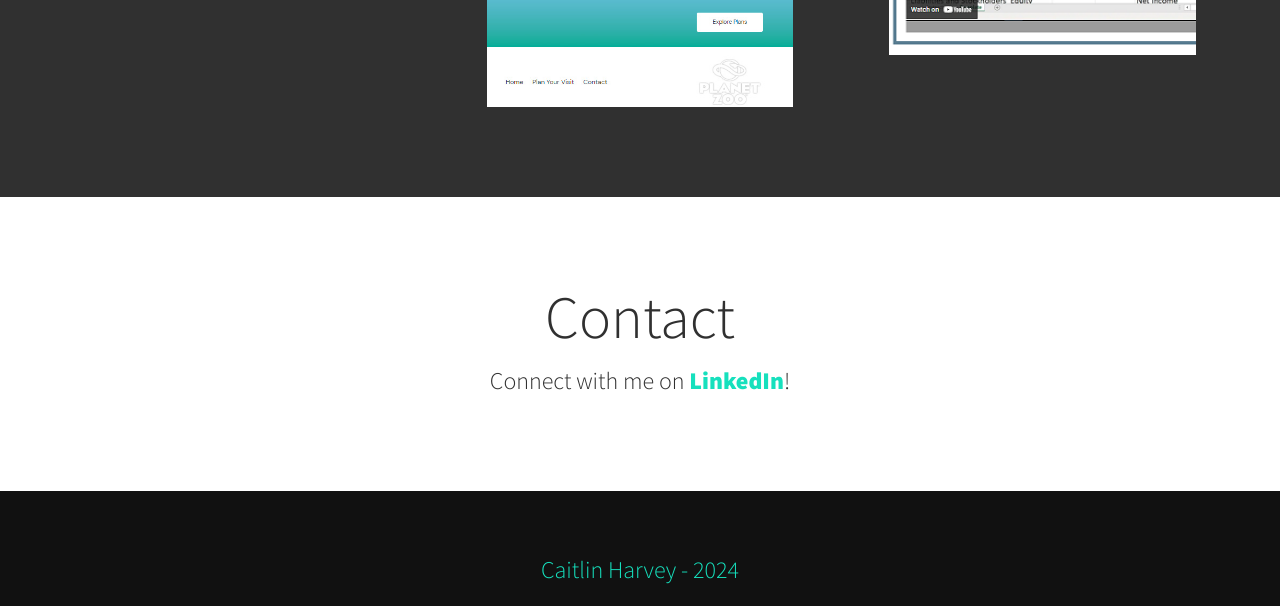
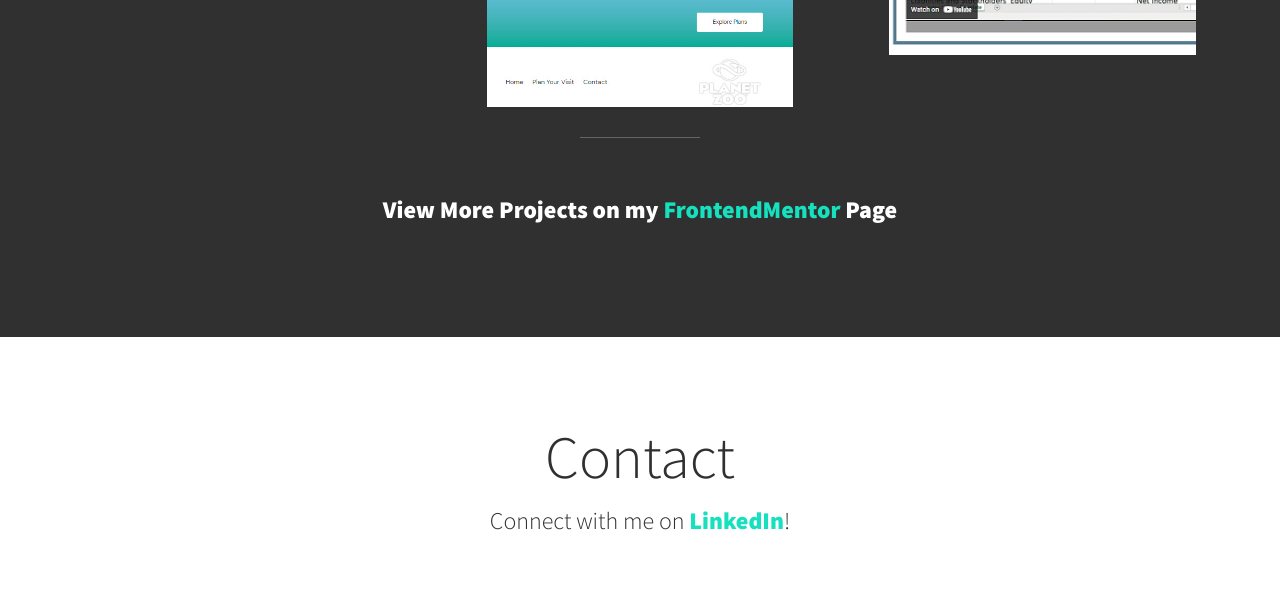
Before and after one commit to CHarvey820/charvey820.github.io, a website built with Vite: page index.html in a window 1280 px wide. Shown: the part 3440-4046 px from the top of the page. Built offline with nearby package versions, Linux system fonts and the light colour scheme.

Commit message:
add frontendMentor Link

```diff
--- a/index.html
+++ b/index.html
@@ -146,6 +146,9 @@
 
         </div>
 
+        <h2 class="section__title section__title--projects"></h2>
+        <h3 class="section__subtitle section__subtitle--projects">View More Projects on my <a href="https://www.frontendmentor.io/profile/CHarvey820" class="boldLink" target="_blank">FrontendMentor</a> Page</h3>
+
     </section>
 
     <!-- Contact -->
```
